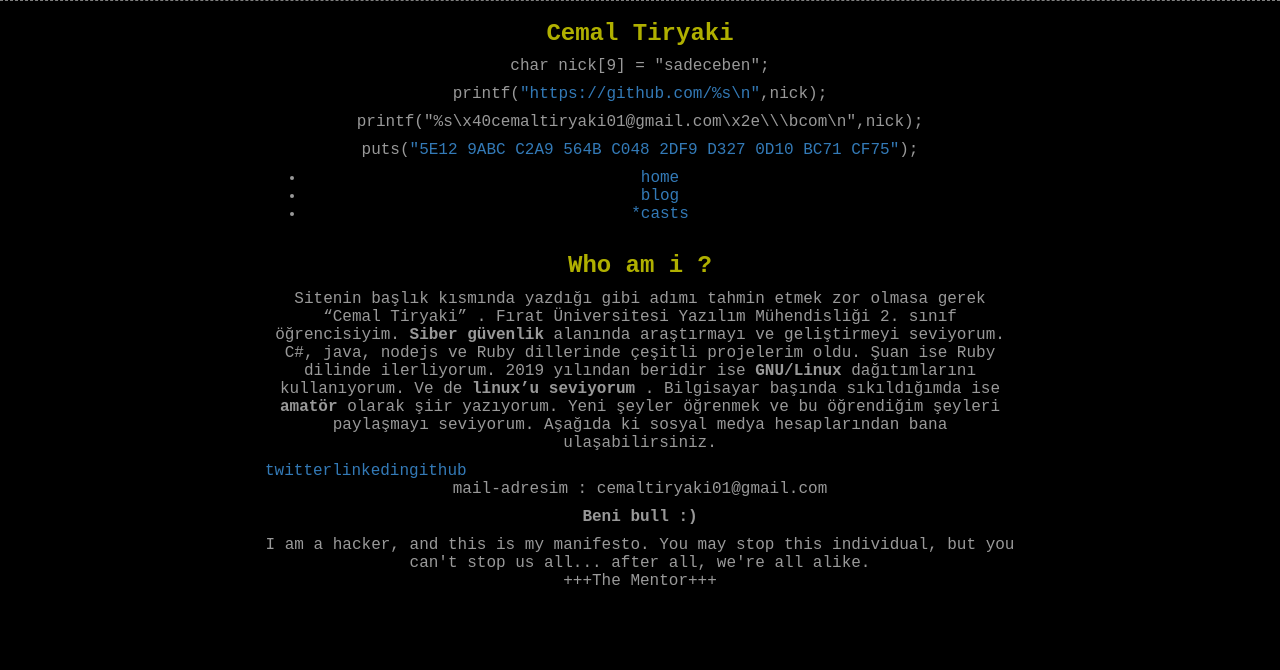
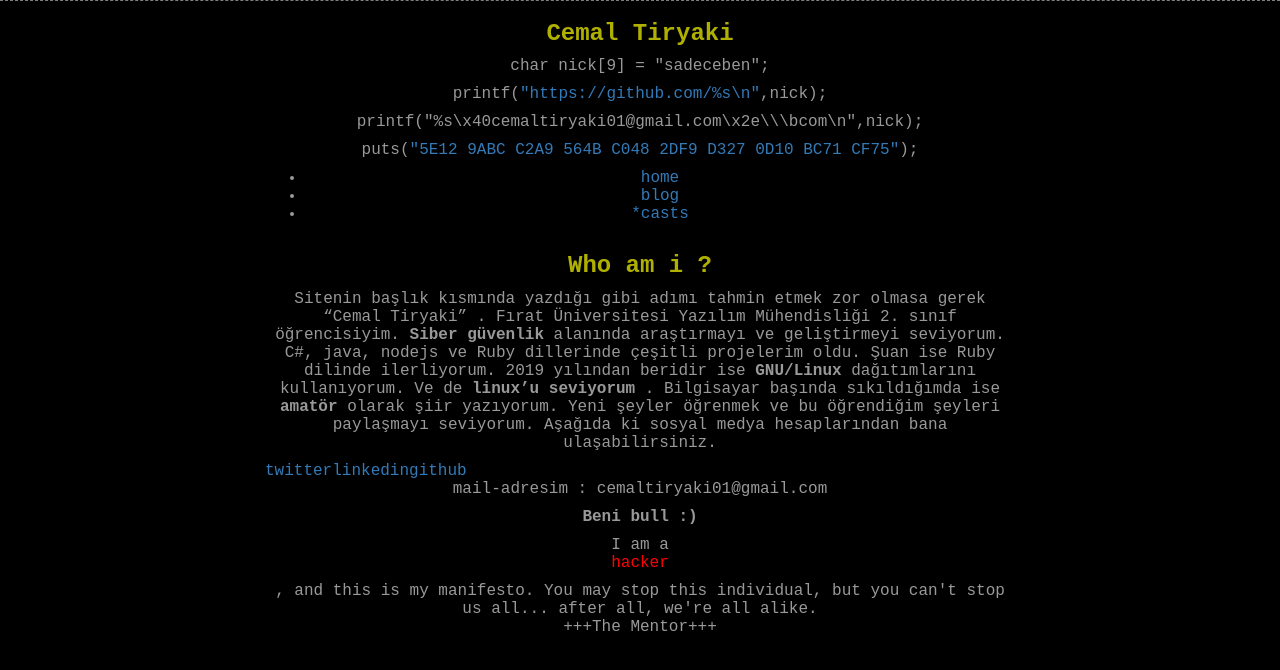
Before and after one commit to sadeceben/sadeceben.github.io, a Jekyll site: the page built from index.md, in a window 1280 px wide. Shown: the top 670 px of the page. Built offline with Jekyll 4.4.1, drawn with Linux system fonts in a browser that asks for light colours; our own code applies the rules of GitHub Pages for plain Markdown files.

Commit message:
Update footer.html

```diff
--- a/_includes/footer.html
+++ b/_includes/footer.html
@@ -1,6 +1,6 @@
 <div class="row">
   <div class="col-lg-8 col-lg-offset-2">
-    <footer>I am a hacker, and this is my manifesto.  You may stop this individual,
+    <footer>I am a <p style="color:red;">hacker</p>, and this is my manifesto.  You may stop this individual,
              but you can't stop us all... after all, we're all alike.</footer>
 
                             <footer>+++The Mentor+++</footer>
```
